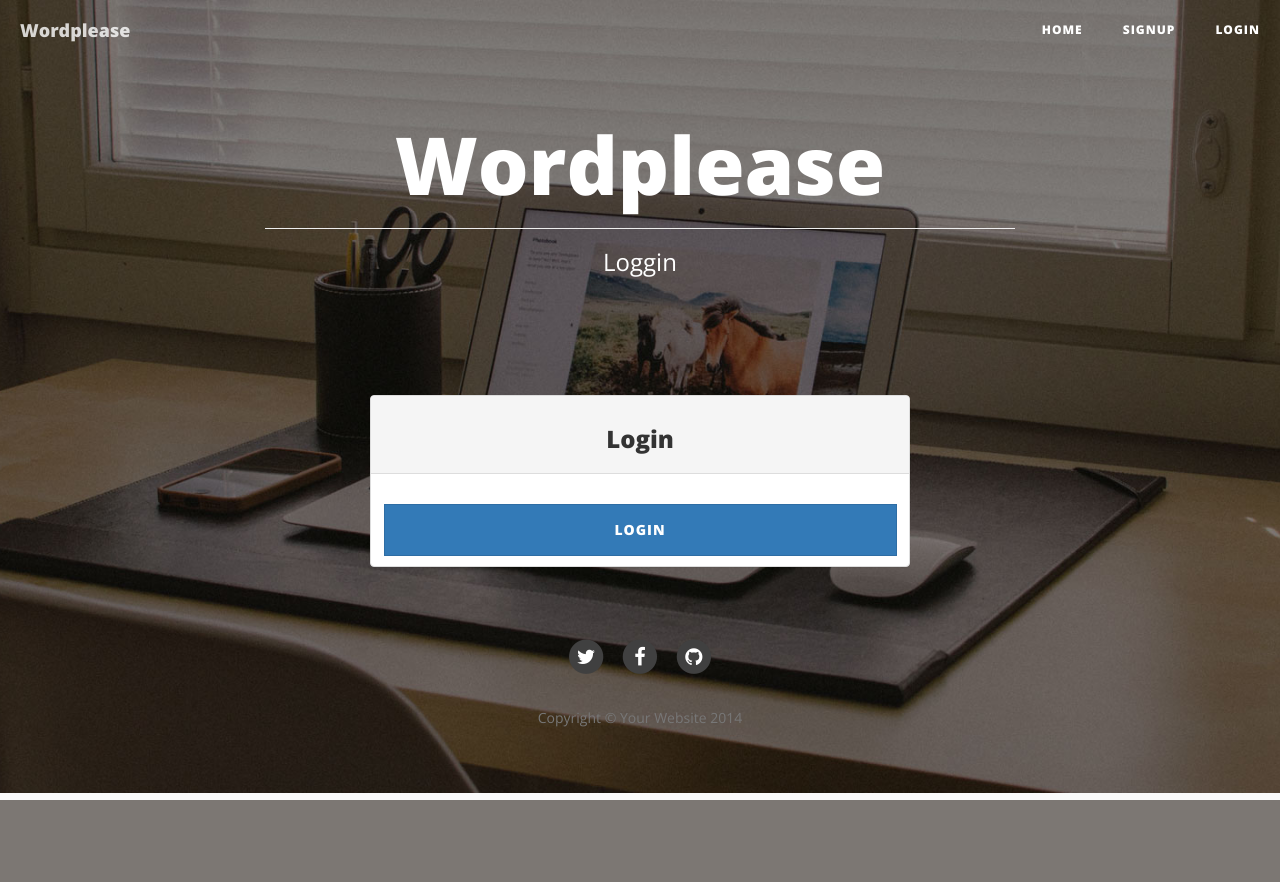
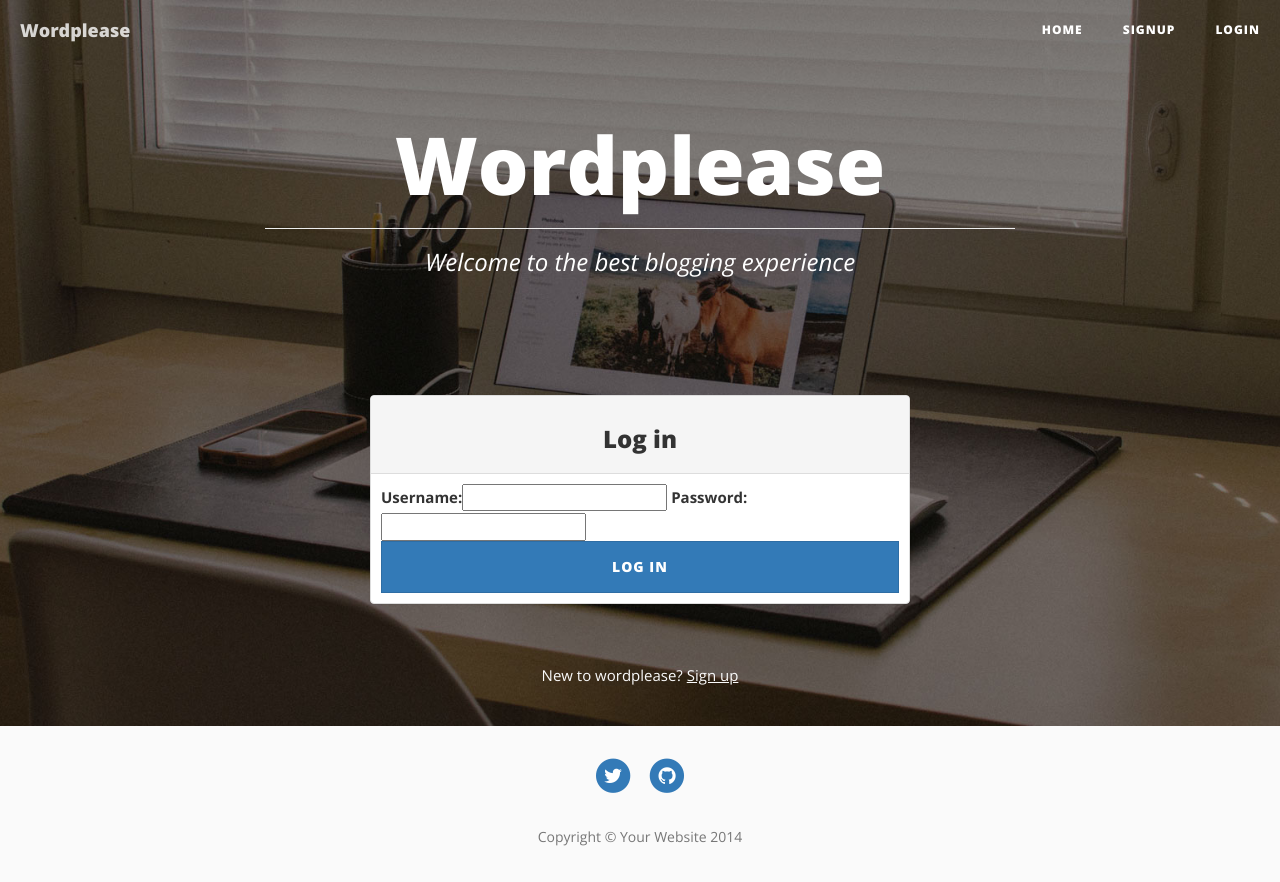
Before and after one commit to pabloparejo/wordplease, a Django app: page /users/login/ in a window 1280 px wide. Before the commit the page ends 800 px from the top, so only its background shows below. Run offline with Django 3.2, Linux system fonts and the light colour scheme; some libraries are stand-ins or nearby versions.

Commit message:
LoginView and SignupView

```diff
--- a/users/forms.py
+++ b/users/forms.py
@@ -1,7 +1,14 @@
 from django import forms
+from django.contrib.auth.forms import UserCreationForm
 from django.contrib.auth.models import User
 
 
 class LoginForm(forms.Form):
     username = forms.CharField(label='Username')
     password = forms.CharField(label='Password', widget=forms.PasswordInput)
+
+
+class SignUpForm(UserCreationForm):
+    class Meta:
+        model = User
+        fields = ('first_name', 'last_name', 'username', 'email', 'password1', 'password2')
--- a/users/templates/users/form_base.html
+++ b/users/templates/users/form_base.html
@@ -1,6 +1,6 @@
 {% extends "base.html" %}
 {% load staticfiles %}
-{% load bootstrap %}
+{% load bootstrap_tags %}
 {% block titulo %}
 
 {% endblock titulo %}
@@ -20,7 +20,7 @@
                             {% endblock page_title %}
                         </h1>
                         <hr class="medium">
-                        <h2 class="subheading">Loggin</h2>
+                        <h2 class="subheading"><em>Welcome to the best blogging experience</em></h2>
                     </div>
                 </div>
             </div>
@@ -37,26 +37,28 @@
                     </div>
                     <div class="panel-body padding">
                         {% if error %}
-                            <p style="color:red">{{error}}</p>
+                            <p class='text-center color-alert margin'>{{error}}</p>
                         {% endif %}
-                        <form action="" method="POST" class='user-form'>
+
+                        <form action="" method="POST" class='form-vertical'>
                             {% csrf_token %}
-                            <div class="user-fields">
-                                {{ form.as_bootstrap }}
+                            {{ form|as_bootstrap }}
+                            <div class="form-actions">
+                              <button class="btn btn-primary pull-right btn-block">
+                                  {% block form_button %}
+
+                                  {% endblock form_button %}
+                              </button>
                             </div>
-                            <div class="padding-left-right-025 margin-top-2">
-                                <button class='btn btn-primary btn-block'>
-                                    {% block form_button %}
-
-                                    {% endblock form_button %}
-                                </button>
-                            </div>
-
                         </form>
                     </div>
                 </div>
+                <div class="padding-top-bottom margin-bottom">
+                    {% block form_bottom %}
+                    {% endblock form_bottom %}
+                </div>
             </div>
         </div>
-        {% include "footer.html" %}
     </div>
+    {% include "footer.html" %}
 {% endblock page_content %}
--- a/users/templates/users/login.html
+++ b/users/templates/users/login.html
@@ -1,13 +1,17 @@
 {% extends "users/form_base.html" %}
 
 {% block titulo %}
-    Frikr Login
+    Wordplease log in
 {% endblock titulo %}
 
 {% block form_title %}
-    Login
+    Log in
 {% endblock form_title %}
 
 {% block form_button %}
-    Login
+    Log in
 {% endblock form_button %}
+
+{% block form_bottom %}
+<p class="color-white text-center">New to wordplease? <a class='color-white' href="{% url 'signup'%}">Sign up</a></p>
+{% endblock form_bottom %}
--- a/users/views.py
+++ b/users/views.py
@@ -5,7 +5,7 @@
 from django.contrib.auth.models import User
 from django.views.generic import View, FormView, ListView
 
-from forms import LoginForm
+from forms import LoginForm, SignUpForm
 from django.contrib.auth.forms import UserCreationForm
 
 
@@ -37,12 +37,12 @@
 
 def logout(request):
     django_logout(request)
-    return redirect("photos")
+    return reverse_lazy("/")
 
 
 class SignupView(FormView):
     template_name = "users/signup.html"
-    form_class = UserCreationForm
+    form_class = SignUpForm
     success_url = reverse_lazy("login")
 
     def form_valid(self, form):
@@ -51,8 +51,6 @@
         password = form.cleaned_data.get("password1", "")
         user = authenticate(username=username, password=password)
 
-        Profile.objects.create(user=user)
-
         django_login(self.request, user)
 
-        return redirect("photos")
+        return redirect("/")
--- a/wordplease/static/css/base.css
+++ b/wordplease/static/css/base.css
@@ -265,7 +265,9 @@
 .no-margin-bottom{
   margin-bottom: 0;
 }
-
+.margin{
+  margin: 1rem;
+}
 .margin-left {
   margin-left: 1rem;
 }
--- a/wordplease/static/css/clean-blog.css
+++ b/wordplease/static/css/clean-blog.css
@@ -5,7 +5,7 @@
  */
 
 body {
-  font-family: 'Lora', 'Times New Roman', serif;
+  font-family: 'Open Sans', 'Helvetica Neue', Helvetica, Arial, sans-serif;
   font-size: 20px;
   color: #404040;
 }
@@ -26,11 +26,11 @@
   font-weight: 800;
 }
 a {
-  color: #404040;
+  color: #337ab7;
 }
 a:hover,
 a:focus {
-  color: #0085a1;
+  color: #286090;
 }
 a img:hover,
 a img:focus {
@@ -114,14 +114,14 @@
   }
   .navbar-custom.is-fixed .navbar-brand:hover,
   .navbar-custom.is-fixed .navbar-brand:focus {
-    color: #0085a1;
+    color: #286090;
   }
   .navbar-custom.is-fixed .nav li a {
     color: #404040;
   }
   .navbar-custom.is-fixed .nav li a:hover,
   .navbar-custom.is-fixed .nav li a:focus {
-    color: #0085a1;
+    color: #286090;
   }
   .navbar-custom.is-visible {
     /* if the user changes the scrolling direction, we show the header */
@@ -216,7 +216,7 @@
 .post-preview > a:hover,
 .post-preview > a:focus {
   text-decoration: none;
-  color: #0085a1;
+  color: #286090;
 }
 .post-preview > a > .post-title {
   font-size: 30px;
@@ -240,7 +240,7 @@
 }
 .post-preview > .post-meta > a:hover,
 .post-preview > .post-meta > a:focus {
-  color: #0085a1;
+  color: #286090;
   text-decoration: underline;
 }
 @media only screen and (min-width: 768px) {
@@ -264,7 +264,7 @@
   border-bottom-left-radius: 5px;
 }
 footer {
-  padding: 50px 0 65px;
+  padding: 30px 0 35px;
 }
 footer .list-inline {
   margin: 0;
@@ -320,7 +320,7 @@
   opacity: 1;
 }
 .floating-label-form-group-with-focus label {
-  color: #0085a1;
+  color: #286090;
 }
 form .row:first-child .floating-label-form-group {
   border-top: 1px solid #eeeeee;
@@ -340,8 +340,8 @@
 }
 .btn-default:hover,
 .btn-default:focus {
-  background-color: #0085a1;
-  border: 1px solid #0085a1;
+  background-color: #286090;
+  border: 1px solid #286090;
   color: white;
 }
 .pager {
@@ -361,8 +361,8 @@
 .pager li > a:hover,
 .pager li > a:focus {
   color: white;
-  background-color: #0085a1;
-  border: 1px solid #0085a1;
+  background-color: #286090;
+  border: 1px solid #286090;
 }
 .pager .disabled > a,
 .pager .disabled > a:hover,
@@ -375,12 +375,12 @@
 ::-moz-selection {
   color: white;
   text-shadow: none;
-  background: #0085a1;
+  background: rgba(0,0,0,0.2);
 }
 ::selection {
   color: white;
   text-shadow: none;
-  background: #0085a1;
+  background: rgba(0,0,0,0.2);
 }
 img::selection {
   color: white;
@@ -391,5 +391,5 @@
   background: transparent;
 }
 body {
-  webkit-tap-highlight-color: #0085a1;
+  webkit-tap-highlight-color: rgba(0,0,0,0.2);
 }
--- a/wordplease/static/css/styles.css
+++ b/wordplease/static/css/styles.css
@@ -6,3 +6,7 @@
   padding-bottom: 120px;
   padding-top: 120px;
 }
+
+a.color-white:hover{
+    color: #337ab7;
+}
--- a/wordplease/templates/base.html
+++ b/wordplease/templates/base.html
@@ -20,7 +20,7 @@
     <link href="{% static 'css/bootstrap.min.css' %}" rel="stylesheet">
 
     <!-- Custom CSS -->
-    <link href="{% static 'css/clean-blog.min.css' %}" rel="stylesheet">
+    <link href="{% static 'css/clean-blog.css' %}" rel="stylesheet">
     <link href="{% static 'css/base.css' %}" rel="stylesheet">
     <link href="{% static 'css/styles.css' %}" rel="stylesheet">
 
@@ -53,7 +53,7 @@
     <script src="{% static 'js/bootstrap.min.js' %}"></script>
 
     <!-- Custom Theme JavaScript -->
-    <script src="{% static 'js/clean-blog.min.js' %}"></script>
+    <!--<script src="{% static 'js/clean-blog.min.js' %}"></script>-->
 
 </body>
 
--- a/wordplease/templates/footer.html
+++ b/wordplease/templates/footer.html
@@ -5,7 +5,7 @@
             <div class="col-lg-8 col-lg-offset-2 col-md-10 col-md-offset-1">
                 <ul class="list-inline text-center">
                     <li>
-                        <a href="#">
+                        <a href="http://twitter.com/parejorejo">
                             <span class="fa-stack fa-lg">
                                 <i class="fa fa-circle fa-stack-2x"></i>
                                 <i class="fa fa-twitter fa-stack-1x fa-inverse"></i>
@@ -13,15 +13,7 @@
                         </a>
                     </li>
                     <li>
-                        <a href="#">
-                            <span class="fa-stack fa-lg">
-                                <i class="fa fa-circle fa-stack-2x"></i>
-                                <i class="fa fa-facebook fa-stack-1x fa-inverse"></i>
-                            </span>
-                        </a>
-                    </li>
-                    <li>
-                        <a href="#">
+                        <a href="http://github.com/pabloparejo">
                             <span class="fa-stack fa-lg">
                                 <i class="fa fa-circle fa-stack-2x"></i>
                                 <i class="fa fa-github fa-stack-1x fa-inverse"></i>
--- a/wordplease/urls.py
+++ b/wordplease/urls.py
@@ -15,9 +15,9 @@
 """
 from django.conf.urls import include, url
 from django.contrib import admin
-
+from users.views import LoginView
 urlpatterns = [
     url(r'^admin/', include(admin.site.urls)),
-    url(r'^$', "users.views.logout", name="home"),
+    url(r'^$', LoginView.as_view(), name="home"),
     url(r'^users/', include("users.urls")),
 ]
```
